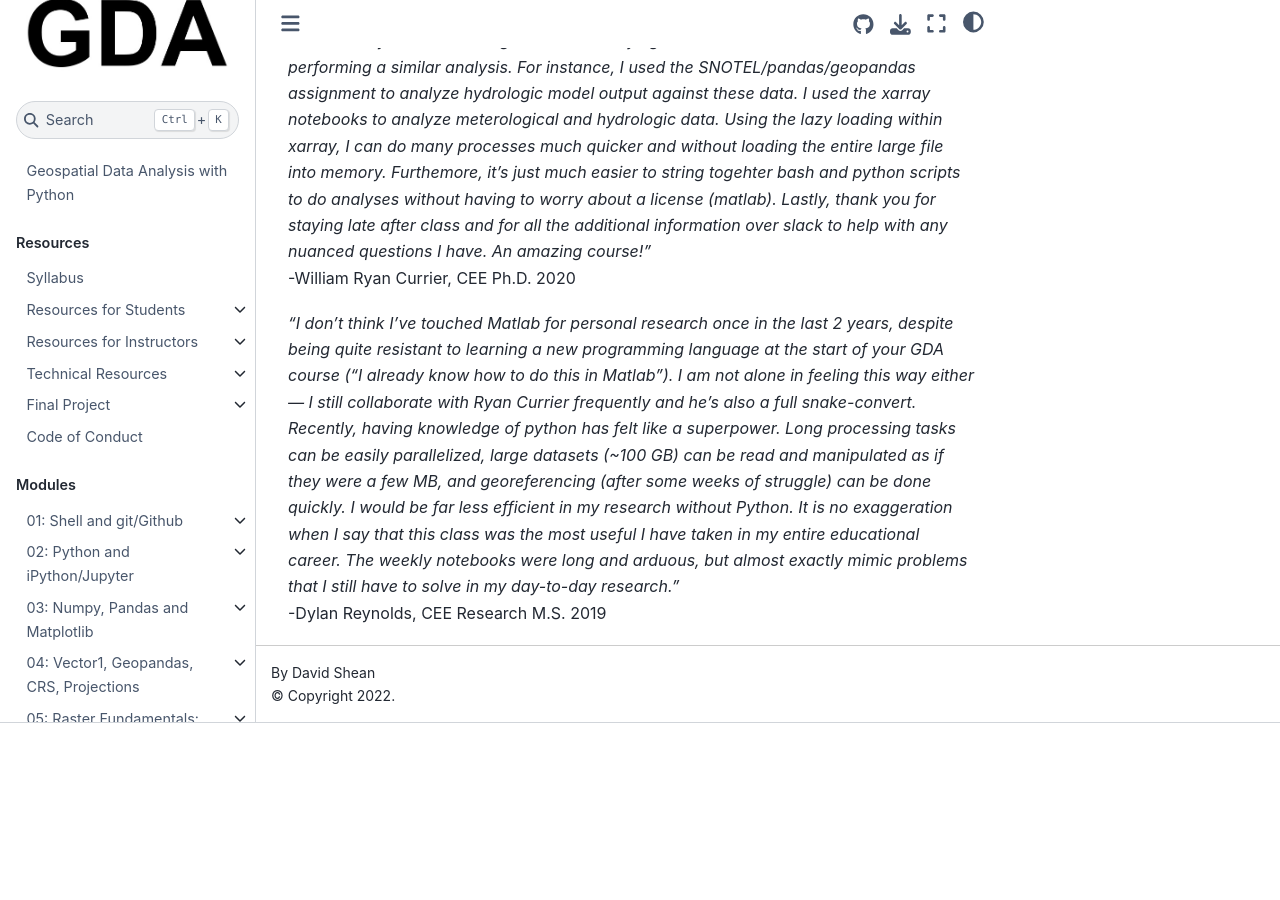
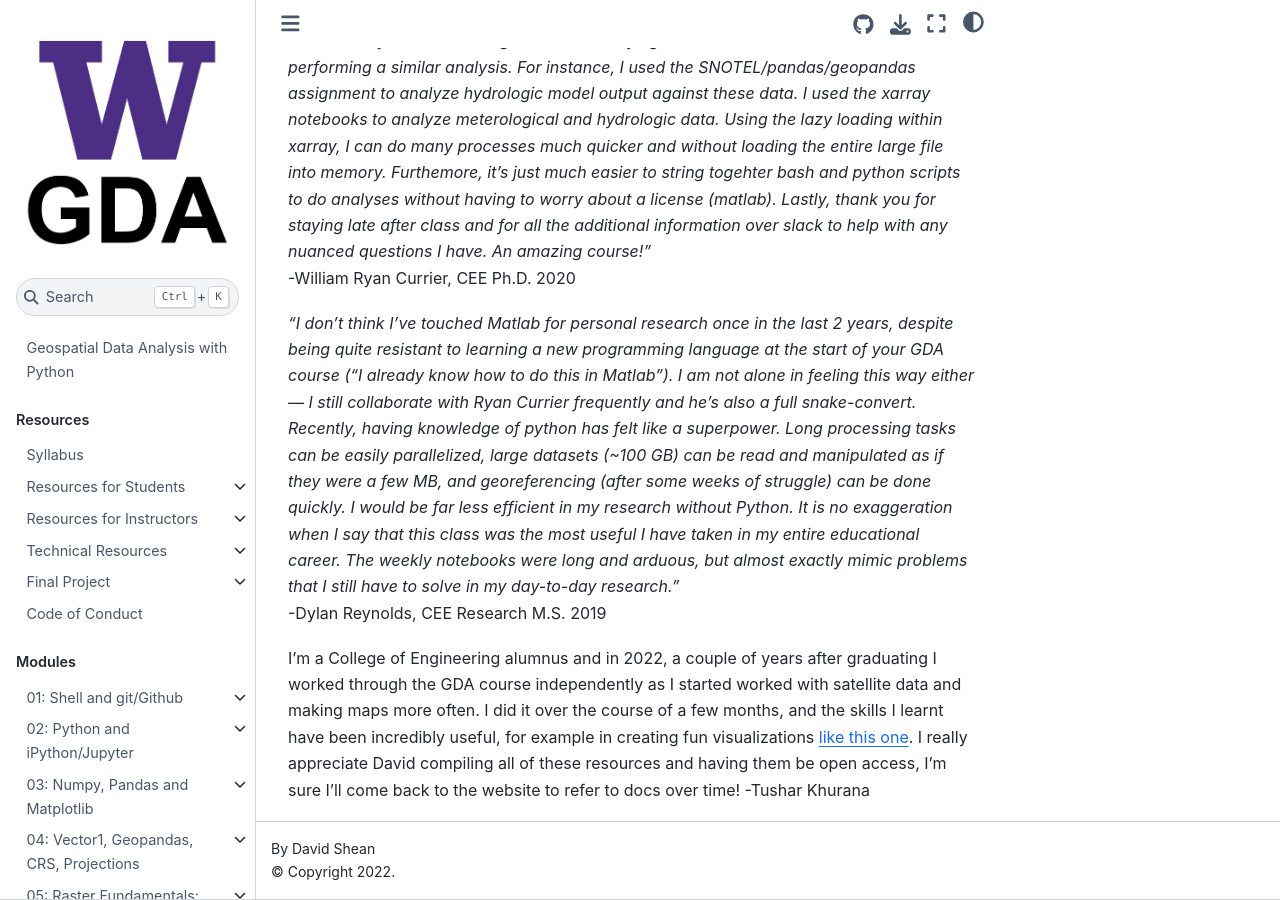
Before and after one commit to UW-GDA/jupyterbook, a Jupyter Book: the page built from book/resources/students/student_testimonials.md, in a window 1280 px wide and 900 px high, scrolled down 1060 px. Built offline with Jupyter Book 1.0.4 settings and Sphinx 7.4.7 and the Sphinx Book theme 1.1.4, drawn with Linux system fonts in a browser that asks for light colours; pages that are not in the unit, such as notebooks, are missing from menus; before the commit the page ends 1783 px from its top, so only the background shows below that.

Commit message:
Update student_testimonials.md

```diff
--- a/book/resources/students/student_testimonials.md
+++ b/book/resources/students/student_testimonials.md
@@ -15,3 +15,6 @@
 
 *"I don’t think I’ve touched Matlab for personal research once in the last 2 years, despite being quite resistant to learning a new programming language at the start of your GDA course (“I already know how to do this in Matlab”). I am not alone in feeling this way either — I still collaborate with Ryan Currier frequently and he’s also a full snake-convert. Recently, having knowledge of python has felt like a superpower. Long processing tasks can be easily parallelized, large datasets (~100 GB) can be read and manipulated as if they were a few MB, and georeferencing (after some weeks of struggle) can be done quickly. I would be far less efficient in my research without Python. It is no exaggeration when I say that this class was the most useful I have taken in my entire educational career. The weekly notebooks were long and arduous, but almost exactly mimic problems that I still have to solve in my day-to-day research."*
 -Dylan Reynolds, CEE Research M.S. 2019
+
+I'm a College of Engineering alumnus and in 2022, a couple of years after graduating I worked through the GDA course independently as I started worked with satellite data and making maps more often. I did it over the course of a few months, and the skills I learnt have been incredibly useful, for example in creating fun visualizations [like this one](https://github.com/tusharkh/grist-ny-drought). I really appreciate David compiling all of these resources and having them be open access, I'm sure I'll come back to the website to refer to docs over time!
+-Tushar Khurana
```
